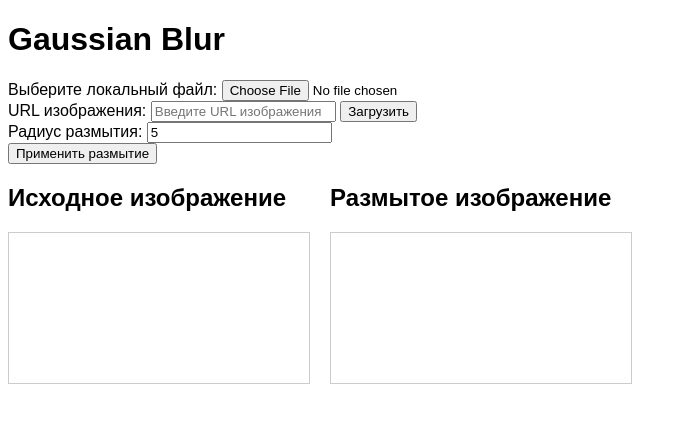
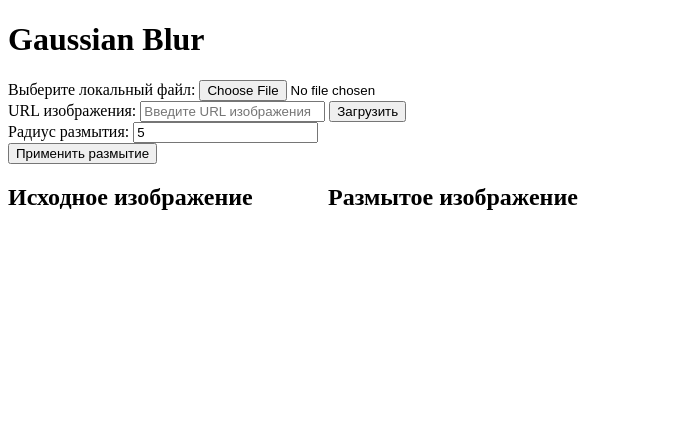
Before and after one commit to 1-0la/gauss-blur, a website built with webpack: page public/index.html in a window 1280 px wide. Shown: the whole page, without its empty margins (0-687 px from the left). Built offline with nearby package versions, Linux system fonts and the light colour scheme.

Commit message:
Fix index.html

```diff
--- a/public/index.html
+++ b/public/index.html
@@ -2,10 +2,6 @@
 <html>
 <head>
     <title>Gaussian Blur</title>
-    <style>
-        body { font-family: sans-serif; }
-        #imageCanvas, #blurredCanvas { border: 1px solid #ccc; }
-    </style>
 </head>
 <body>
     <h1>Gaussian Blur</h1>
```
Also changed, not shown: README.md.
